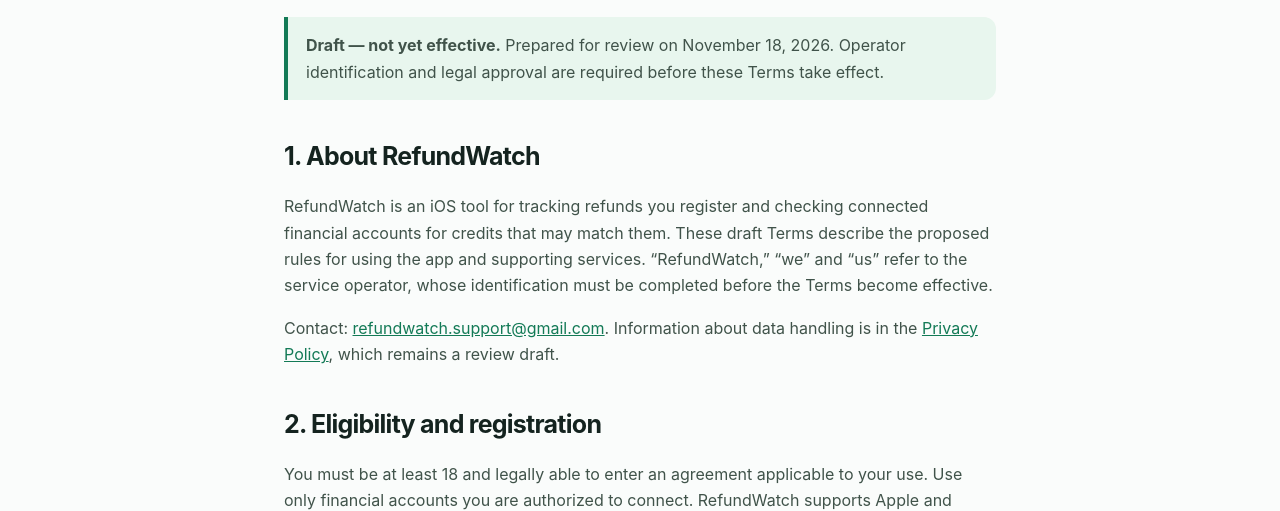
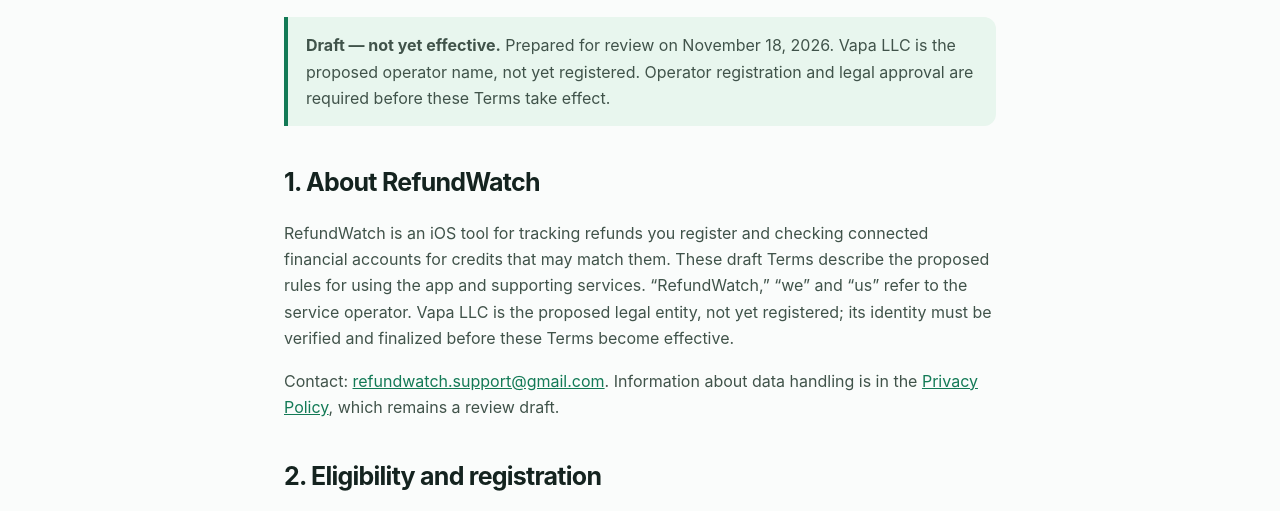
Before and after one commit to vladlemberg/refundwatch-website, a plain HTML site: page terms.html in a window 1280 px wide. Shown: the part 246-757 px from the top of the page. Drawn offline with Linux system fonts and the light colour scheme.

Commit message:
Legal drafts: name proposed Vapa LLC operator without claiming registration

```diff
--- a/terms.html
+++ b/terms.html
@@ -20,13 +20,13 @@
     <article class="wrap content">
       <div class="eyebrow">Legal</div>
       <h1>Terms of Service</h1>
-      <p class="note"><strong>Draft — not yet effective.</strong> Prepared for review on November 18, 2026. Operator identification and legal approval are required before these Terms take effect.</p>
+      <p class="note"><strong>Draft — not yet effective.</strong> Prepared for review on November 18, 2026. Vapa LLC is the proposed operator name, not yet registered. Operator registration and legal approval are required before these Terms take effect.</p>
       <!-- PUBLICATION BLOCKERS: Confirm operator legal identity and required address, intended service territory,
            privacy/retention decisions and final legal wording. Set the effective date only after approval.
            No arbitration, governing-law provision, corporate entity or mailing address has been invented. -->
 
       <h2 id="about">1. About RefundWatch</h2>
-      <p>RefundWatch is an iOS tool for tracking refunds you register and checking connected financial accounts for credits that may match them. These draft Terms describe the proposed rules for using the app and supporting services. “RefundWatch,” “we” and “us” refer to the service operator, whose identification must be completed before the Terms become effective.</p>
+      <p>RefundWatch is an iOS tool for tracking refunds you register and checking connected financial accounts for credits that may match them. These draft Terms describe the proposed rules for using the app and supporting services. “RefundWatch,” “we” and “us” refer to the service operator. Vapa LLC is the proposed legal entity, not yet registered; its identity must be verified and finalized before these Terms become effective.</p>
       <p>Contact: <a href="mailto:refundwatch.support@gmail.com">refundwatch.support@gmail.com</a>. Information about data handling is in the <a href="privacy.html">Privacy Policy</a>, which remains a review draft.</p>
 
       <h2 id="eligibility">2. Eligibility and registration</h2>
@@ -66,7 +66,7 @@
 
       <h2 id="contact">10. Contact and effective date</h2>
       <p>Questions about these Terms or the service: <a href="mailto:refundwatch.support@gmail.com">refundwatch.support@gmail.com</a>. See <a href="support.html">RefundWatch Support</a> for help topics.</p>
-      <p>These draft Terms are not yet effective. The operator’s details and effective date will be finalized after review.</p>
+      <p>These draft Terms are not yet effective. The proposed operator is Vapa LLC (not yet registered). Its legal details and the effective date will be finalized after registration and review.</p>
       <p><strong>Draft last updated:</strong> November 18, 2026.</p>
     </article>
   </main>
```
